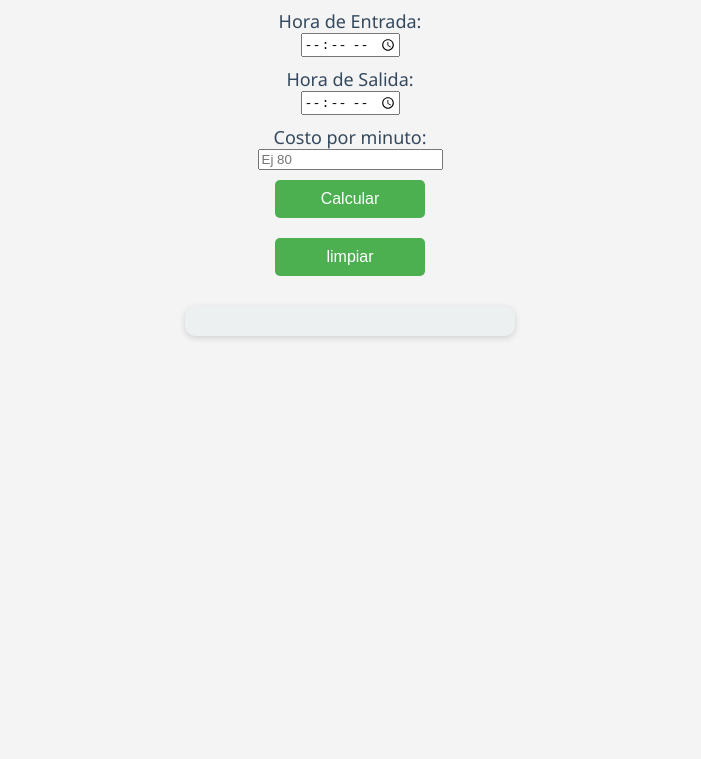
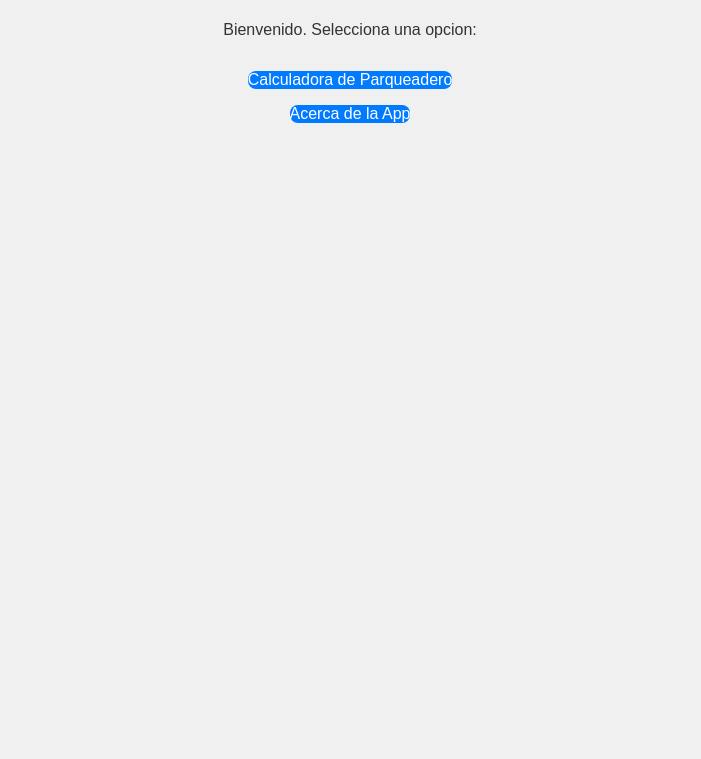
Before and after one commit to xAslaKx/calcular-parqueadero, a plain HTML site: page index.html in a window 1280 px wide. Shown: the part 105-864 px from the top of the page, without its empty margins (290-991 px from the left). Before the commit the page ends 840 px from the top, so only its background shows below. Drawn offline with Linux system fonts and the light colour scheme.

Commit message:
Agregado menu principal y separado la calculadora con calculadora.html

```diff
--- a/index.html
+++ b/index.html
@@ -3,68 +3,18 @@
     <head>
         <meta charset="UTF-8">
         <meta name="viewport" content="width=device-width, initial-scale=1.0">
+        <title>Mi App de Parqueadero</title>
         <link rel="stylesheet" href="styles.css">
-        <link rel="manifest" href="manifest.json">
-
-        <script>
-            if ('serviceWorker' in navigator) {
-                navigator.serviceWorker.register('service-worker.js')
-                .then(function() { console.log("Service Worker registrado"); })
-                .catch(function(error) { console.log("Error registrando el Service Worker:", error); });
-               }
-        </script>
     </head>
     <body>
-        <h1>Calculadora de Parqueadero by: xAslaKx</h1>
-        <label for="entrada">Hora de Entrada:</label>
-        <input type="time" id="entrada">
+        <h1>Mi App de Parqueadero</h1>
+        <p>Bienvenido. Selecciona una opcion:</p>
 
-        <label for="salida">Hora de Salida:</label>
-        <input type="time" id="salida">
-
-        <label for="costo">Costo por minuto:</label>
-        <input type="number" id="costo" placeholder="Ej 80">
-
-        <button onclick="calcular()">Calcular</button>
-        <button onclick="limpiar()">limpiar</button>
-
-        <div class="resultado" id="resultado"></div>
-
-        <script>
-            function calcular() {
-                const entrada = document.getElementById('entrada').value;
-                const salida = document.getElementById('salida').value;
-                const costo = parseInt(document.getElementById('costo').value);
-
-                if (!entrada || !salida || isNaN(costo)) {
-                    alert('Por favor completa todos los campos.');
-                    return;
-                }
-
-                const [hEntrada, mEntrada] = entrada.split(':').map(Number);
-                const [hSalida, mSalida] = salida.split(':').map(Number);
-
-                const minutosEntrada = hEntrada * 60 + mEntrada;
-                const minutosSalida = hSalida * 60 + mSalida;
-
-                let totalMinutos = minutosSalida - minutosEntrada;
-
-                if (totalMinutos < 0) {
-                    totalMinutos += 24 * 60;
-                }
-
-                const totalPagar = totalMinutos * costo;
-
-                document.getElementById('resultado').innerText = `Total a pagar: $${totalPagar.toLocaleString('es-CO', { minimumFractionDigits: 2, maximumFractionDigits: 2 })}`;
-
-            }
-
-            function limpiar() {
-                document.getElementById('entrada').value = '';
-                document.getElementById('Salida').value = '';
-                document.getElementById('costo').value = '';
-                document.getElementById('resultado').innerText = '';
-            }
-        </script>
+        <nav>
+            <ul>
+                <li><a href="calculadora.html">Calculadora de Parqueadero</a></li>
+                <li><a href="#">Acerca de la App</a></li>
+            </ul>
+        </nav>
     </body>
 </html>
--- a/styles.css
+++ b/styles.css
@@ -60,3 +60,33 @@ button:hover {
     text-align: center;
     box-shadow: 0 2px 6px rgba(0, 0, 0, 0.15);
 }
+
+body {
+    font-family: sans-serif;
+    padding: 2rem;
+    background-color: #f0f0f0;
+    color: #333;
+    text-align: center;
+}
+
+nav ul {
+    list-style: none;
+    padding: 0;
+}
+
+nav ul li {
+    margin: 1rem 0rem;
+}
+
+nav ul li a {
+    text-decoration: none;
+    background-color: #007bff;
+    color: white;
+    padding: 1rem 2 rem;
+    border-radius: 8px;
+    display: inline-block;
+}
+
+nav ul li a:hover {
+    background-color: #0056b3;
+}
```
Also changed, not shown: calculadora.html (added, +70 -0 lines).
